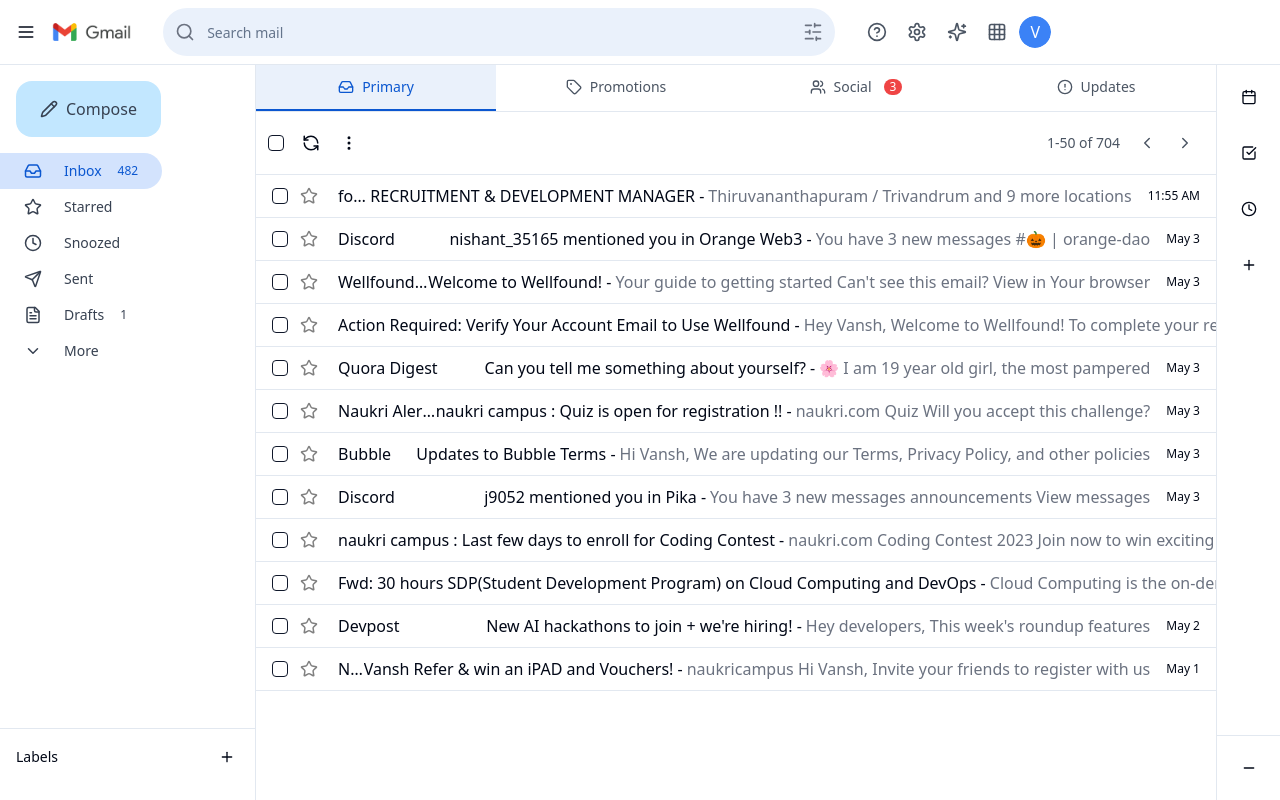
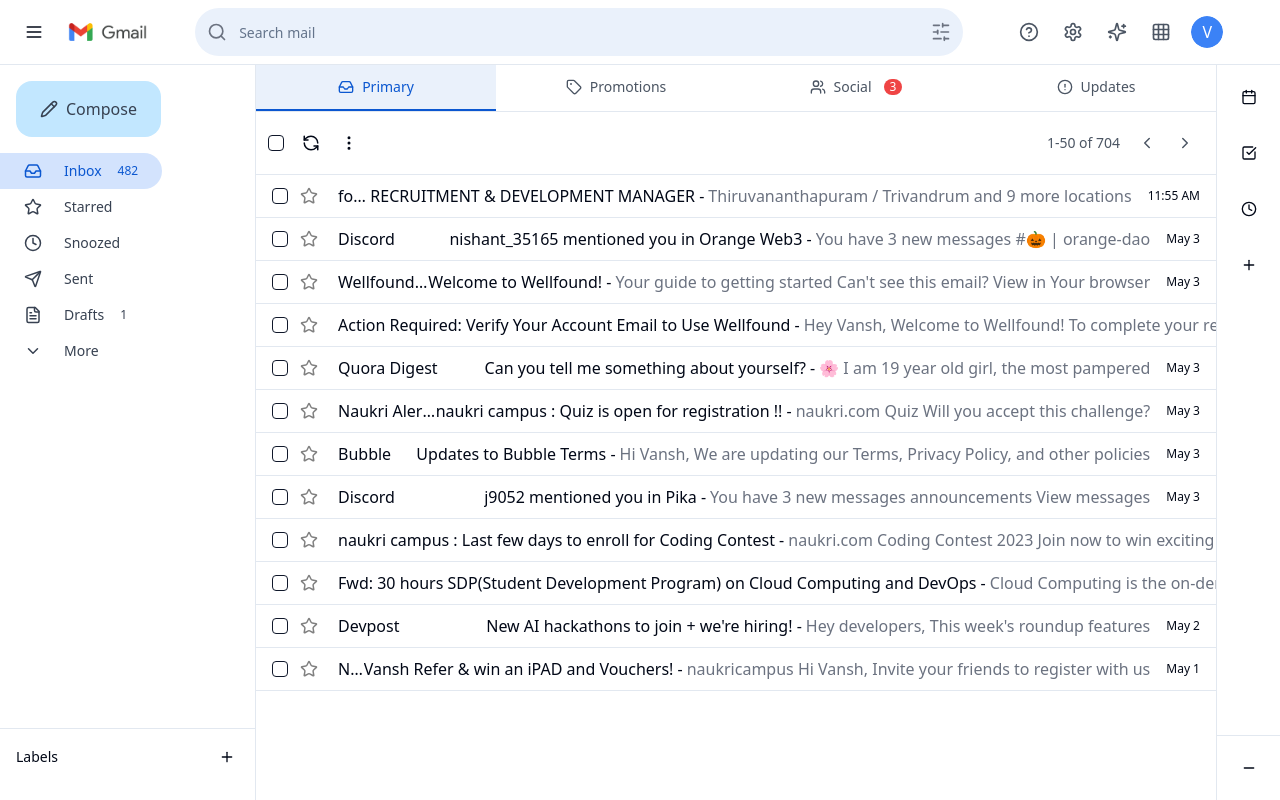
Before and after one commit to vsvansh/mail-mantis-express-64, a React (Vite) app: page / in a window 1280 px wide. Built offline with nearby package versions, Linux system fonts and the light colour scheme.

Commit message:
Fix: Adjust header search bar spacing
Increase spacing around search bar and ensure icons remain within bounds.

```diff
--- a/src/components/GmailHeader.tsx
+++ b/src/components/GmailHeader.tsx
@@ -22,8 +22,8 @@ const GmailHeader = ({ toggleSidebar }: GmailHeaderProps) => {
   const { theme, setTheme } = useTheme();
 
   return (
-    <header className="flex items-center px-2 py-2 border-b bg-background sticky top-0 z-10">
-      <div className="flex items-center gap-2">
+    <header className="flex items-center px-4 py-2 border-b bg-background sticky top-0 z-10">
+      <div className="flex items-center gap-4 mr-4">
         <button onClick={toggleSidebar} className="p-2 rounded-full hover:bg-gray-100 dark:hover:bg-gray-800">
           <Menu size={20} />
         </button>
@@ -36,7 +36,7 @@ const GmailHeader = ({ toggleSidebar }: GmailHeaderProps) => {
         </div>
       </div>
 
-      <div className="flex-1 max-w-2xl mx-6">
+      <div className="flex-1 max-w-3xl mx-6">
         <div className="relative flex items-center">
           <div className="absolute inset-y-0 left-3 flex items-center">
             <Search className="h-5 w-5 text-gray-500" />
@@ -52,7 +52,7 @@ const GmailHeader = ({ toggleSidebar }: GmailHeaderProps) => {
         </div>
       </div>
 
-      <div className="flex items-center space-x-1">
+      <div className="flex items-center gap-2 ml-6">
         {/* Support Button */}
         <button className="p-2 rounded-full hover:bg-gray-100 dark:hover:bg-gray-800">
           <HelpCircle size={20} className="text-gray-600 dark:text-gray-300" />
```
